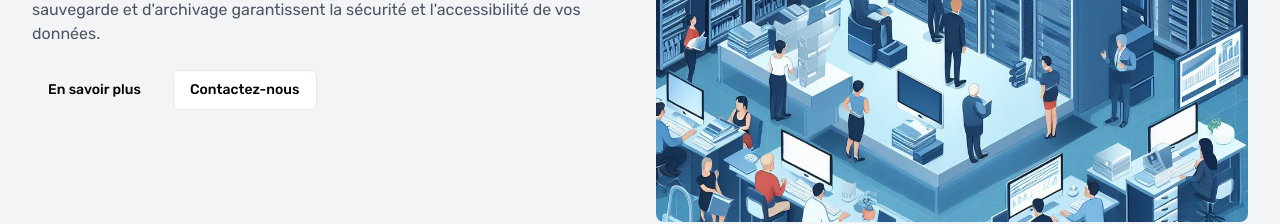
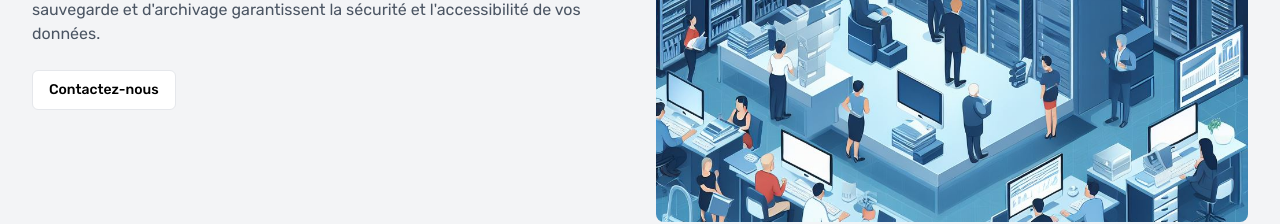
Before and after one commit to MaxCapette/Okayo, a Next.js app: page / in a window 1280 px wide. Shown: the part 337-561 px from the top of the page. Built offline with nearby package versions, Linux system fonts and the light colour scheme.

Commit message:
change button style

```diff
--- a/src/components/ui/component.tsx
+++ b/src/components/ui/component.tsx
@@ -68,7 +68,7 @@ export default function Component() {
                   d&apos;archivage garantissent la sécurité et l&apos;accessibilité de vos données.
                 </p>
                 <div className="flex space-x-4">
-                  <Button variant="primary">En savoir plus</Button>
+
                   <Button variant="outline">Contactez-nous</Button>
                 </div>
               </div>
```
